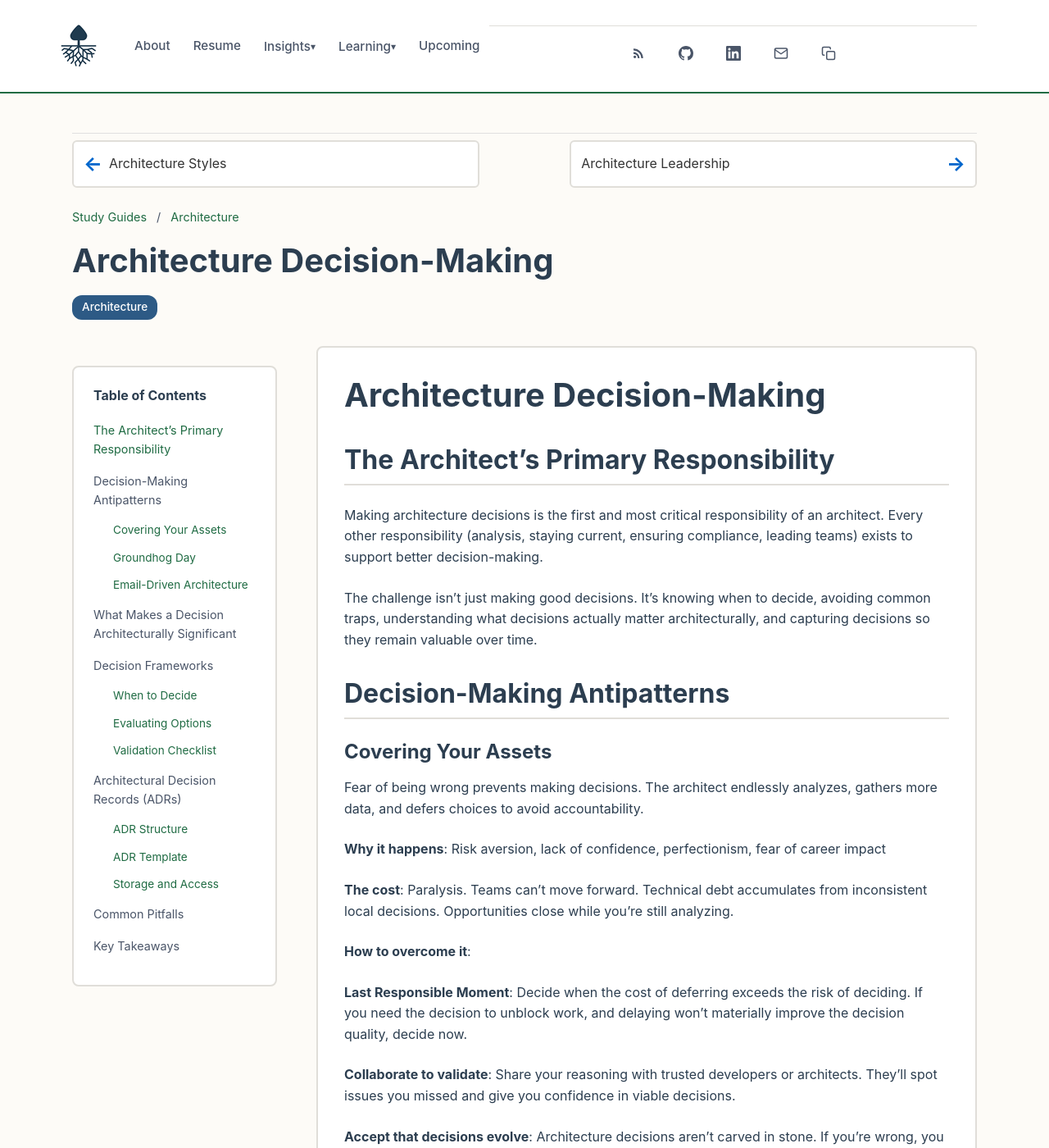
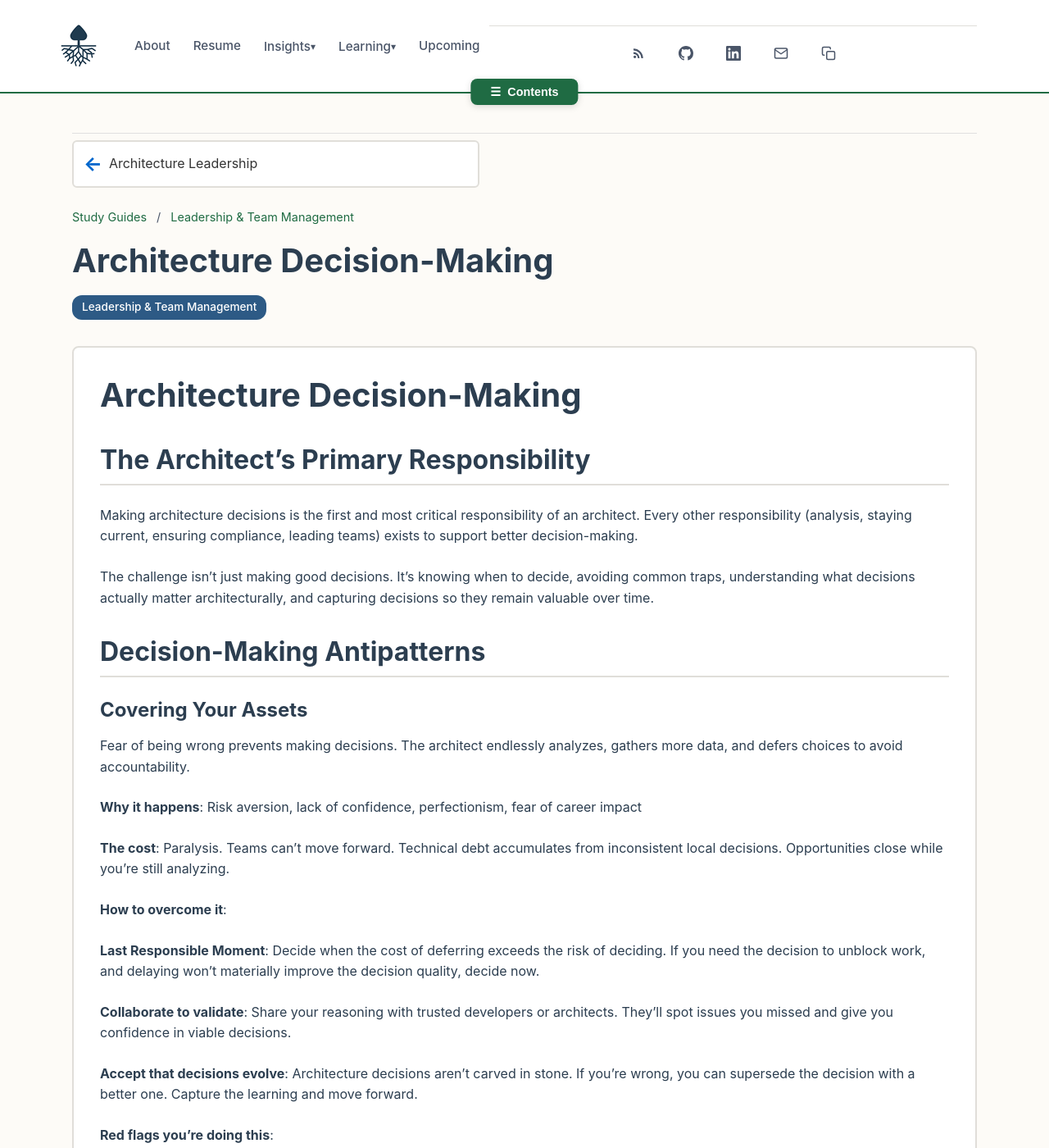
Before and after one commit to stevenstuartm/stevenstuartm.github.io, a Jekyll site: the page built from _guides/architecture/architecture-decision-making.md, in a window 1280 px wide and 1400 px high. Shown: the whole window at 82% size. Built offline with Jekyll 4.4.1, drawn with Linux system fonts in a browser that asks for light colours.

Commit message:
Adding dev leadership guide and improving table of contents

```diff
--- a/_guides/architecture/architecture-decision-making.md
+++ b/_guides/architecture/architecture-decision-making.md
@@ -1,8 +1,8 @@
 ---
 layout: guide
 title: "Architecture Decision-Making"
-category: Architecture
-subcategory: Leadership & Governance
+category: Leadership & Team Management
+subcategory: Architecture Leadership
 description: "Master the architect's role in making decisions: frameworks for when to decide, antipatterns to avoid, what makes decisions architecturally significant, and how to capture them with ADRs."
 ---
 
--- a/_guides/architecture/architecture-leadership.md
+++ b/_guides/leadership/architecture-leadership.md
@@ -1,8 +1,8 @@
 ---
 layout: guide
 title: "Architecture Leadership"
-category: Architecture
-subcategory: Leadership & Governance
+category: Leadership & Team Management
+subcategory: Architecture Leadership
 description: "Master the architect's leadership responsibilities: building effective teams, providing guidance, elastic leadership, negotiating with stakeholders, and integrating with development teams."
 ---
 
--- a/_layouts/guide.html
+++ b/_layouts/guide.html
@@ -43,9 +43,15 @@ layout: default
         {% endif %}
     </header>
 
-    <div class="guide-container">
+    <!-- TOC Toggle Button -->
+    <button class="toc-toggle" id="tocToggle" aria-label="Toggle table of contents">
+        <span class="toc-toggle-icon">☰</span>
+        <span class="toc-toggle-text">Contents</span>
+    </button>
+
+    <div class="guide-container" id="guideContainer">
         <!-- Table of Contents (auto-generated from headings) -->
-        <aside class="guide-toc">
+        <aside class="guide-toc" id="guideToc">
             <div class="toc-wrapper">
                 <h3>Table of Contents</h3>
                 <nav id="TableOfContents"></nav>
--- a/_sass/_main.scss
+++ b/_sass/_main.scss
@@ -30,7 +30,7 @@
 html {
     font-size: 16px;
     line-height: 1.6;
-    scroll-padding-top: 80px; /* Offset for sticky header */
+    scroll-padding-top: 140px; /* Offset for sticky header + TOC toggle button */
 }
 
 body {
@@ -1427,16 +1427,76 @@ main {
 
 .guide-container {
     display: grid;
-    grid-template-columns: 250px 1fr;
+    grid-template-columns: 1fr;
     gap: var(--spacing-xl);
     align-items: start;
-    overflow-x: hidden;
     min-width: 0;
 }
 
 .guide-toc {
-    position: sticky;
-    top: var(--spacing-md);
+    position: fixed;
+    left: -330px;
+    top: calc(var(--spacing-md) + 80px);
+    width: 320px;
+    max-height: calc(100vh - 120px);
+    overflow-y: auto;
+    transition: left 0.3s ease;
+    z-index: 50;
+}
+
+.guide-toc.expanded {
+    left: 0;
+    box-shadow: 4px 0 12px rgba(0, 0, 0, 0.15);
+}
+
+/* Toggle button for TOC */
+.toc-toggle {
+    position: fixed;
+    left: 50%;
+    transform: translateX(-50%);
+    top: calc(80px + var(--spacing-sm));
+    background: var(--color-primary);
+    color: white;
+    border: none;
+    border-radius: var(--border-radius);
+    padding: var(--spacing-xs) var(--spacing-md);
+    cursor: pointer;
+    font-size: 0.9rem;
+    font-weight: 600;
+    box-shadow: 0 2px 8px rgba(0, 0, 0, 0.15);
+    z-index: 100;
+    transition: all 0.3s ease;
+    display: flex;
+    align-items: center;
+    gap: var(--spacing-xs);
+}
+
+.toc-toggle:hover {
+    background: var(--color-hover);
+    transform: translateX(-50%) translateY(-2px);
+    box-shadow: 0 4px 12px rgba(0, 0, 0, 0.2);
+}
+
+.toc-toggle-icon {
+    transition: transform 0.3s ease;
+}
+
+.toc-toggle.expanded .toc-toggle-icon {
+    transform: rotate(180deg);
+}
+
+/* Custom scrollbar styling for TOC */
+.guide-toc::-webkit-scrollbar {
+    width: 6px;
+}
+
+.guide-toc::-webkit-scrollbar-thumb {
+    background: var(--color-border);
+    border-radius: 3px;
+}
+
+.guide-toc::-webkit-scrollbar-thumb:hover {
+    background: var(--color-primary);
 }
 
 .toc-wrapper {
@@ -1447,7 +1507,7 @@ main {
 }
 
 .toc-wrapper h3 {
-    font-size: 1rem;
+    font-size: 1.1rem;
     margin-bottom: var(--spacing-sm);
     color: var(--color-text);
 }
@@ -1462,15 +1522,17 @@ main {
 
 .toc-item a {
     color: var(--color-text-light);
-    font-size: 0.9rem;
+    font-size: 1rem;
     display: block;
     padding: 0.25rem 0;
     transition: color 0.3s ease;
+    line-height: 1.4;
 }
 
 .toc-item a:hover,
 .toc-item a.active {
     color: var(--color-primary);
+    font-weight: 500;
 }
 
 .toc-sublist {
@@ -1483,7 +1545,8 @@ main {
 }
 
 .toc-subitem a {
-    font-size: 0.85rem;
+    font-size: 0.95rem;
+    line-height: 1.4;
 }
 
 .guide-content {
@@ -1654,13 +1717,19 @@ main {
 
 /* ===== Responsive Guides ===== */
 @media (max-width: 1024px) {
-    .guide-container {
-        grid-template-columns: 1fr;
-    }
-
     .guide-toc {
-        position: static;
-        margin-bottom: var(--spacing-lg);
+        width: 70%;
+        max-width: 320px;
+    }
+
+    .toc-toggle {
+        left: 50%;
+        transform: translateX(-50%);
+        top: calc(80px + var(--spacing-xs));
+    }
+
+    .toc-toggle:hover {
+        transform: translateX(-50%) translateY(-2px);
     }
 }
 
```
Also changed, not shown: other parts of _layouts/guide.html (+39 -0 lines), _guides/leadership/dev-team-leadership-crash-course.md (added, +534 -0 lines), _posts/2025-11-08-troubleshooting-production.md (+2 -2 lines), assets/data/study_guides_config.json (+21 -4 lines).
